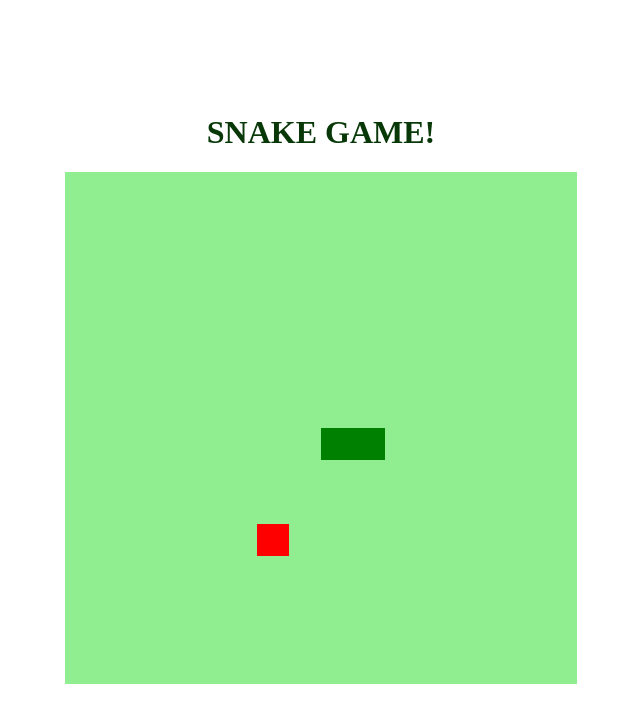
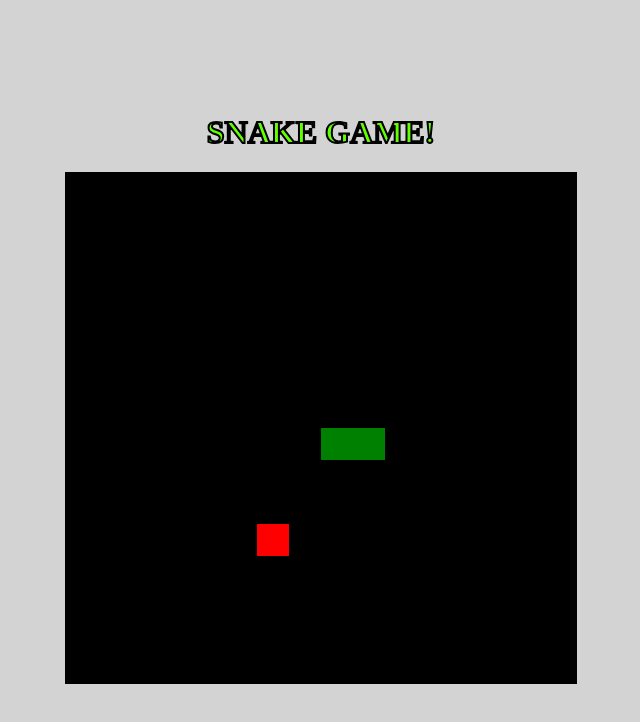
Before and after one commit to DAIDGY/Recriando-o-Jogo-da-Cobrinha, a plain HTML site: page index.html in a window 1280 px wide. Shown: the whole page, without its empty margins (319-959 px from the left). Drawn offline with Linux system fonts and the light colour scheme.

Commit message:
Ajustes(BordanoTexto)
Alterando a cor do jogo e inserindo bordas no Texto

```diff
--- a/index.html
+++ b/index.html
@@ -7,9 +7,24 @@
     <link rel="stylesheet" href="/style/style.css">
     <script defer src="js/script.js"></script>
     <title>Snake Game</title>
+    <style type="text/css">
+        #box{
+            /*definimos a largura do box*/
+            width:300px;
+            /* definimos a altura do box */
+            height:100px;
+            /* definimos a cor de fundo do box */
+            background-color:#6495ed;
+            /* definimos o quão arredondado irá ficar nosso box */
+            border-radius: 10px 20px;
+            }
+    </style>
+
+</Style>
+
 </head>
 <body>
-    <h1>SNAKE GAME!</h1>
+    <h1 class="texto1">SNAKE GAME!</h1>
     <canvas id='snake' width="512" height="512"></canvas>
 </body>
 </html>
--- a/js/script.js
+++ b/js/script.js
@@ -14,7 +14,7 @@ let food = {
 
 
 function criarBG(){
-    context.fillStyle = "lightgreen";
+    context.fillStyle = "black";
     context.fillRect(0, 0, 16 * box, 16 * box);
 }
 
--- a/style/style.css
+++ b/style/style.css
@@ -5,6 +5,12 @@ body{
     justify-content: center;
     align-items: center;
     flex-direction: column;
-    color: rgb(8, 56, 8);
+    color: rgb(253, 5, 5);
+    background-color: lightgray;
 
 }
+.texto1 {
+    color: rgb(96, 255, 4);
+    -webkit-text-stroke: 2px rgb(0, 0, 0);
+    text-rendering: 2px rgb(0, 0, 0);
+}
```
